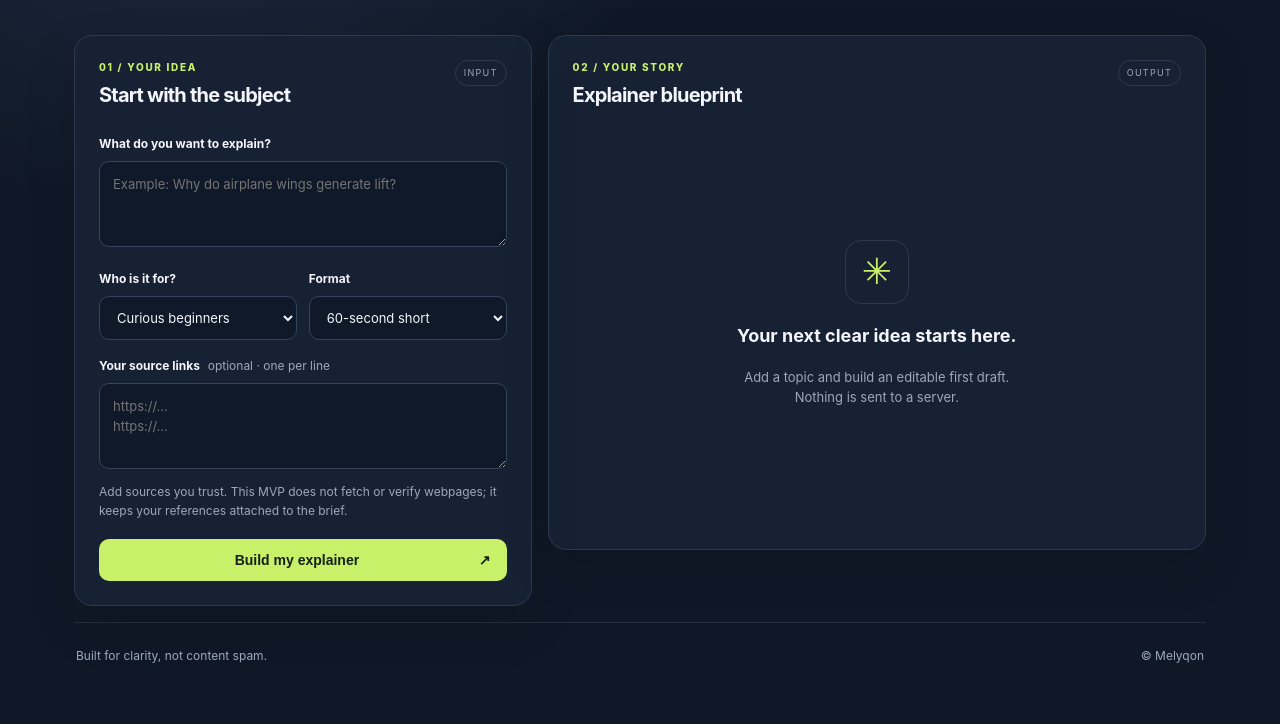
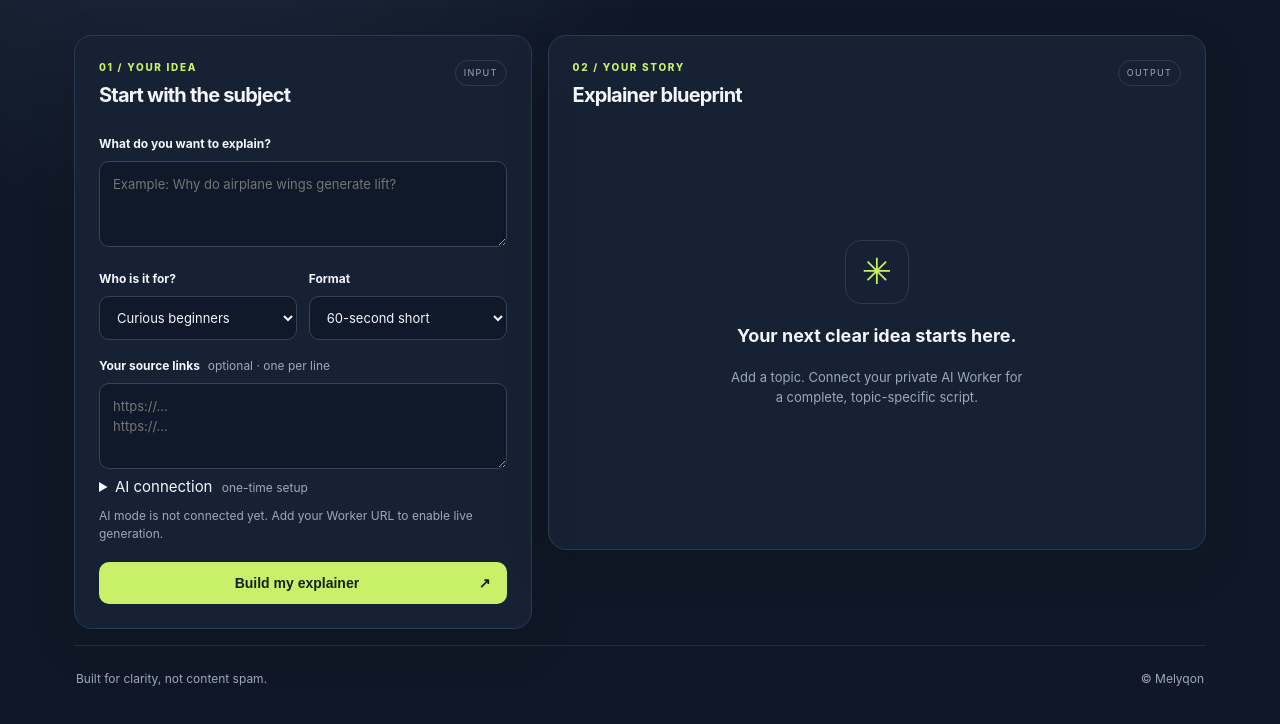
Before and after one commit to manish2026ksp-png/melyqon-explain, a plain HTML site: page index.html in a window 1280 px wide. Shown: the part 372-1096 px from the top of the page. Drawn offline with Linux system fonts and the light colour scheme.

Commit message:
Add optional secure AI endpoint setup

```diff
--- a/index.html
+++ b/index.html
@@ -30,12 +30,18 @@
         </div>
         <label for="sources">Your source links <span class="optional">optional · one per line</span></label>
         <textarea id="sources" rows="3" placeholder="https://...&#10;https://..."></textarea>
-        <p class="hint">Add sources you trust. This MVP does not fetch or verify webpages; it keeps your references attached to the brief.</p>
-        <button class="primary" type="submit">Build my explainer <span aria-hidden="true">↗</span></button>
+        <details class="api-settings">
+          <summary>AI connection <span class="optional">one-time setup</span></summary>
+          <label for="api-endpoint">Cloudflare Worker URL</label>
+          <input id="api-endpoint" type="url" placeholder="https://your-worker.your-subdomain.workers.dev/generate">
+          <p class="hint">Your Gemini API key stays on the Worker, not in this public website. Leave blank to use the built-in sample draft.</p>
+        </details>
+        <p id="status" class="hint" role="status">AI mode is not connected yet. Add your Worker URL to enable live generation.</p>
+        <button class="primary" id="generate-btn" type="submit">Build my explainer <span aria-hidden="true">↗</span></button>
       </form>
       <section class="output-panel" aria-live="polite">
         <div class="panel-heading"><div><p class="eyebrow">02 / YOUR STORY</p><h2>Explainer blueprint</h2></div><span class="step">OUTPUT</span></div>
-        <div id="empty-state" class="empty-state"><div class="empty-icon">✳</div><h3>Your next clear idea starts here.</h3><p>Add a topic and build an editable first draft. Nothing is sent to a server.</p></div>
+        <div id="empty-state" class="empty-state"><div class="empty-icon">✳</div><h3>Your next clear idea starts here.</h3><p>Add a topic. Connect your private AI Worker for a complete, topic-specific script.</p></div>
         <div id="result" class="result hidden">
           <div class="result-actions"><span class="draft-label">EDITABLE FIRST DRAFT</span><button id="copy-btn" class="quiet" type="button">Copy brief</button><button id="download-btn" class="quiet" type="button">Export .md</button></div>
           <div id="blueprint" contenteditable="true" spellcheck="true" class="blueprint"></div>
```
